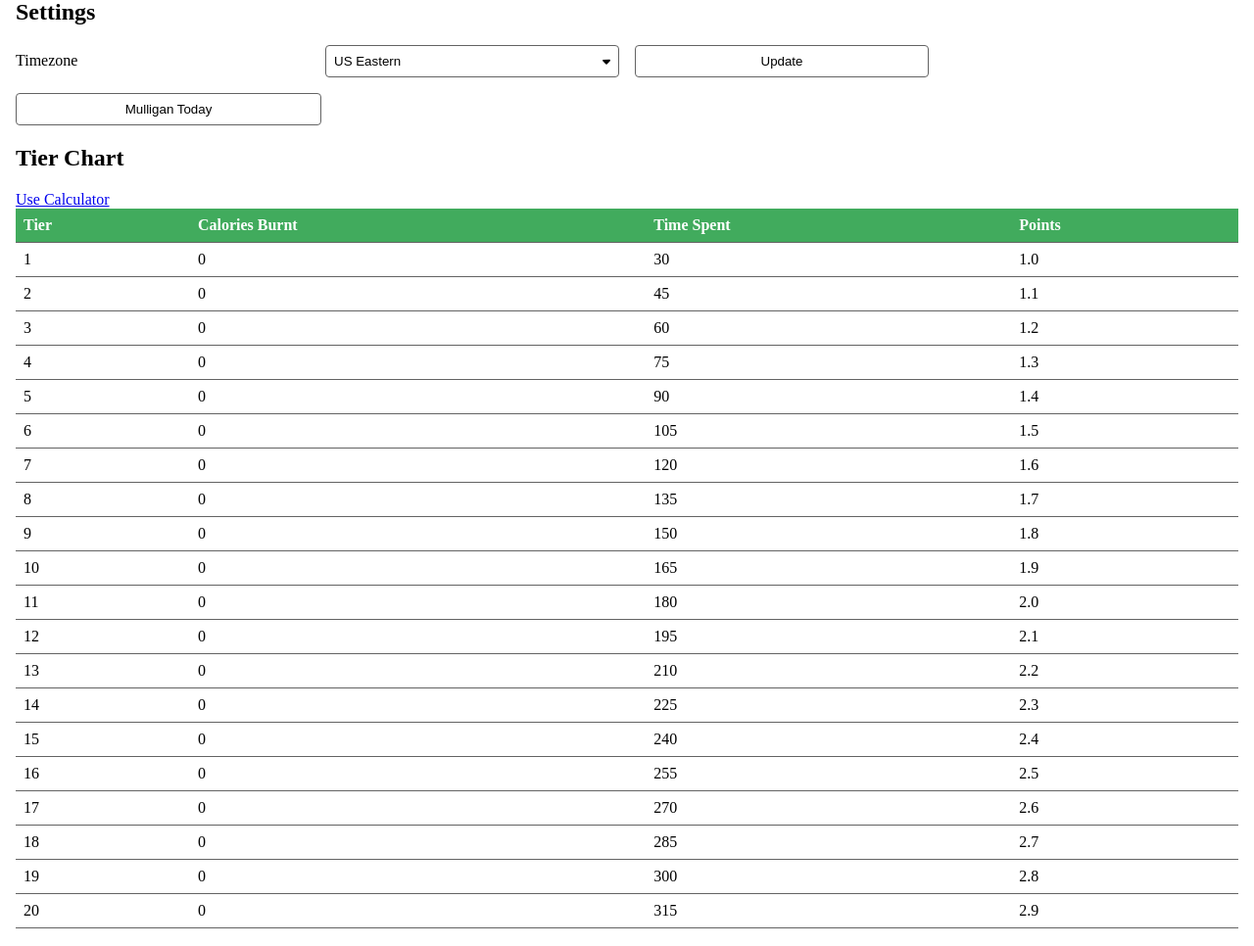
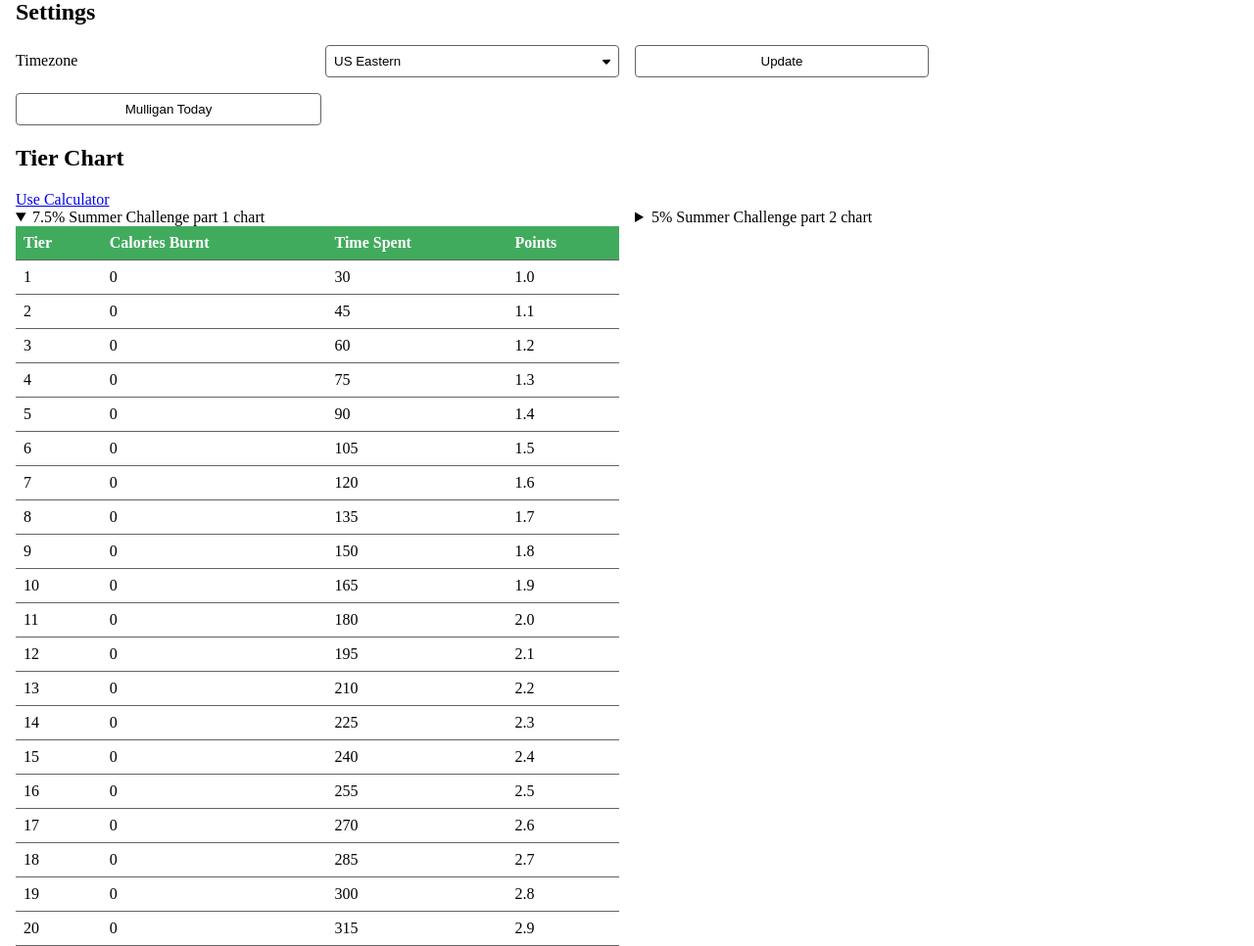
Before and after one commit to trescenzi/checkin-viz, a Flask app: template src/templates/challenger.html in a window 1280 px wide. Shown: the part 130-1096 px from the top of the page at 98% size. Run offline with Flask 3, Linux system fonts and the light colour scheme; the template is opened without the code that fills it, so the values that code supplies are empty; some libraries are stand-ins or nearby versions.

Commit message:
feat: add 5% chart

```diff
--- a/src/templates/challenger.html
+++ b/src/templates/challenger.html
@@ -88,6 +88,9 @@
 {% endif %}
 <h2>Tier Chart</h2>
 <a href="/calc?name={{name}}">Use Calculator</a>
+<div class="grid gap">
+  <details open class="span2">
+    <summary>7.5% Summer Challenge part 1 chart</summary>
     <table>
       <thead>
         <tr>
@@ -111,4 +114,32 @@
         {% endfor %}
       </tbody>
     </table>
+  </details>
+  <details class="span2">
+    <summary>5% Summer Challenge part 2 chart</summary>
+    <table>
+      <thead>
+        <tr>
+          <th>Tier</th>
+          <th>Calories Burnt</th>
+          <th>Time Spent</th>
+          <th>Points</th>
+        </tr>
+      </thead>
+      <tbody>
+        {% for n in range(1,21) %}
+        <tr>
+          <td>{{n}}</td>
+          <!-- Calc the percent multiply by bmr -->
+          <td>{{((((5*(n-1))/100)+0.15) * bmr)|round|int}}</td>
+          <!-- Calc the time -->
+          <td>{{(15*(1+n))|round|int}}</td>
+          <!-- Calc the points -->
+          <td>{{'%0.1f' % (0.9+0.1*n)}}</td>
+        </tf>
+        {% endfor %}
+      </tbody>
+    </table>
+  </details>
+</div>
 {% endblock %}
```
Lines whose indentation alone changed are shown as unchanged.
